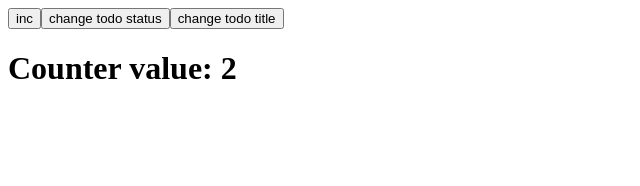
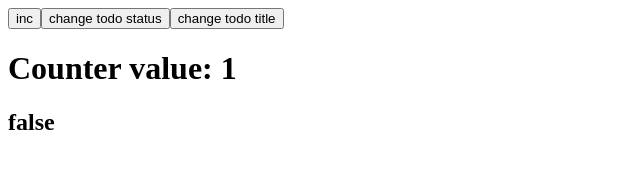
Before and after one commit to andrey-kupets/hw08-react-redux_acquaintance_doit_in_redux, a React (Create React App) app: page / in a window 1280 px wide. Shown: the top 186 px of the page, without its empty margins (0-640 px from the left). Built offline with nearby package versions, Linux system fonts and the light colour scheme; no server answers.

Commit message:
add cases rendering w/o toggle completed status from true on false

```diff
--- a/src/App.js
+++ b/src/App.js
@@ -3,7 +3,9 @@ import './App.css';
 import {useSelector, useDispatch} from "react-redux";
 
 export default function App() {
-  const counter = useSelector(({counter}) => counter + 1);
+  // const counter = useSelector(({counter}) => counter);
+  const state = useSelector((state) => state);
+  const {counter} = state;
   const dispatch = useDispatch();
 
   useEffect(() => {
@@ -16,14 +18,15 @@ export default function App() {
 
   return (
     <div className="App">
-        <button onClick={() => counter}>inc</button>
+        <button onClick={() => dispatch({type: 'CHANGE_COUNT'})}>inc</button>
         <button onClick={() => dispatch({type: 'CHANGE_TODO_STATUS'})}>change todo status</button>
         <button onClick={() => dispatch({type: "CHANGE_TODO_TITLE", payload: Math.random() })}>change todo title</button>
         <h1>Counter value: {counter}</h1>
             <>
-                {/*<h2>{state.todo.id}</h2>*/}
-                {/*<h2>{state.todo.title}</h2>*/}
-                {/*<h2>{state.todo.completed.toString()}</h2>*/}
+                <h2>{state.todo.id}</h2>
+                <h2>{state.todo.title}</h2>
+                <h2>{state.todo.completed.toString()}</h2>
+            {/* почему статус completed меняется только c фолс на тру, а наоборот - нет ?? */}
             </>
     </div>
   );
--- a/src/index.js
+++ b/src/index.js
@@ -8,6 +8,9 @@ const reducer = (state = initialState, action) => {
     console.log('action');
     console.log(action);
     switch (action.type) {
+        case 'CHANGE_COUNT': {
+            return {...state, counter: state.counter + 1};
+        }
         case 'SET_TODO': {
             return {...state, todo: action.payload};
         }
```
